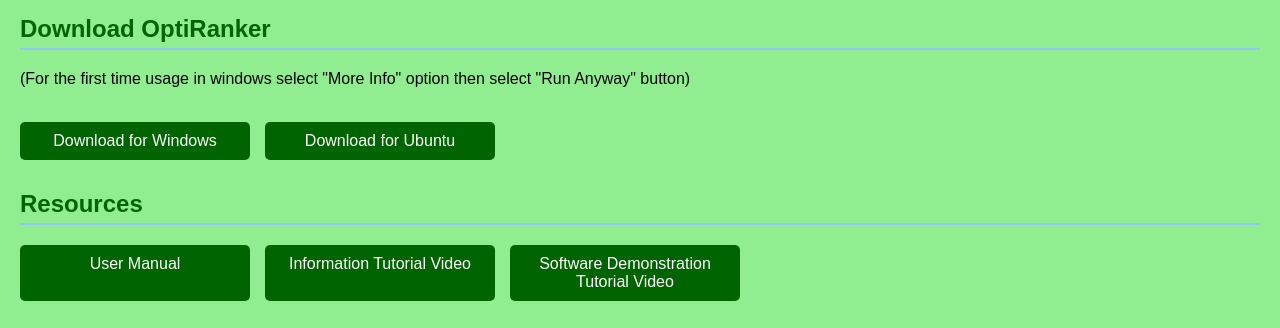
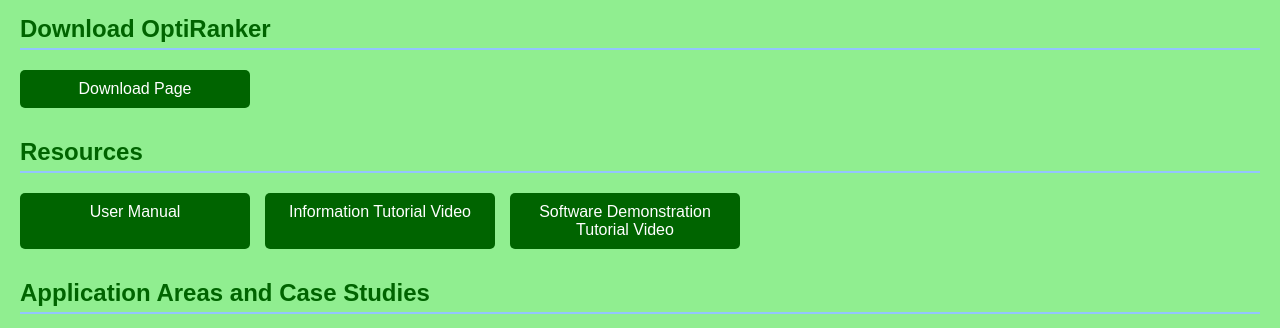
Before and after one commit to ICAR-TECH/optiranker, a plain HTML site: page index.html in a window 1280 px wide. Shown: the part 830-1158 px from the top of the page. Drawn offline with Linux system fonts and the light colour scheme.

Commit message:
Update index.html

```diff
--- a/index.html
+++ b/index.html
@@ -87,12 +87,11 @@
 
         <section>
             <h2>Download OptiRanker</h2>
-            <p>(For the first time usage in windows select "More Info" option then select "Run Anyway" button)</p><br>
             <div class="download-links">
-                <a href="https://drive.google.com/file/d/1IJnV8jDKeTRxiXjmUYBUyXZgj-Vc5T3S/view?usp=drive_link"  target="_blank">Download for Windows</a>
-                <a href="https://drive.google.com/file/d/178cKbJJPExmdQi7gMkFRX4vGMKeADLMw/view?usp=drive_link"  target="_blank">Download for Ubuntu</a>
+                <a href="download.html">Download Page</a>
             </div>
         </section>
+
         <section>
             <h2>Resources</h2>
             <div class="resources">
```
